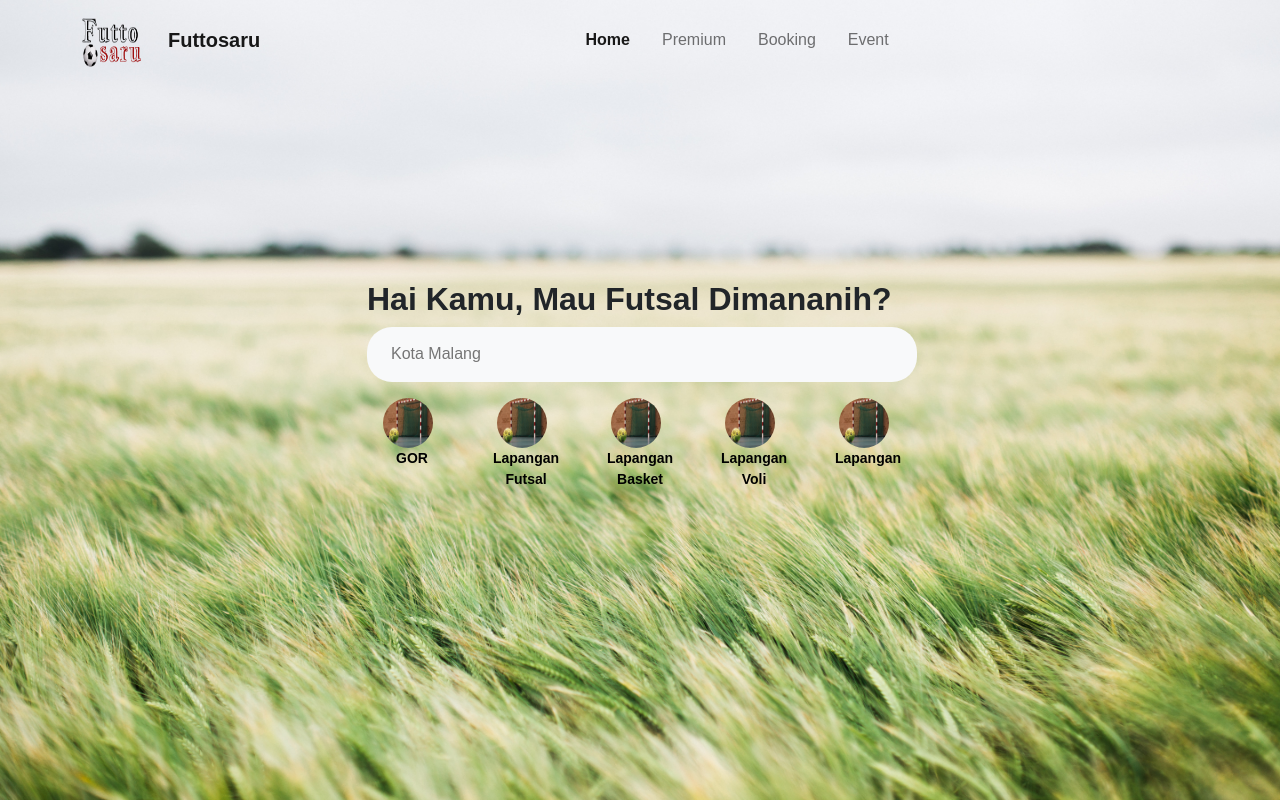
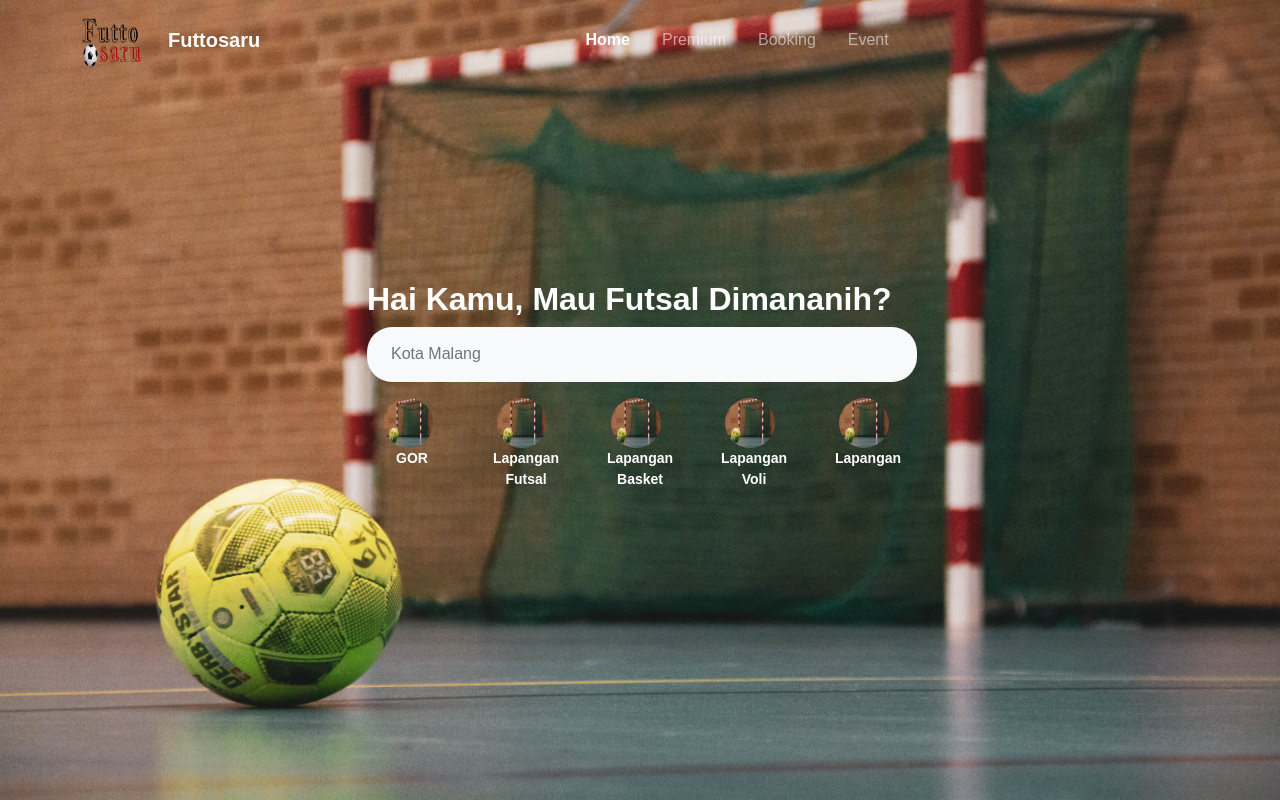
Before and after one commit to Azhun20/Futtosaru, a CodeIgniter 4 app: the page made by app/Views/dashboard.php in a window 1280 px wide. Run offline with PHP 8.4 and a stand-in for CodeIgniter, Linux system fonts and the light colour scheme; the template is opened without the code that fills it, so the values that code supplies are empty; some libraries are stand-ins or nearby versions.

Commit message:
Push Dashboard

```diff
--- a/app/Views/dashboard.php
+++ b/app/Views/dashboard.php
@@ -13,7 +13,7 @@
 
 <body>
     <!-- Navbar -->
-    <nav class="navbar navbar-expand-lg navbar-light bg-transparent position-fixed w-100">
+    <nav class="navbar navbar-expand-lg navbar-dark bg-transparent position-fixed w-100">
         <div class="container">
             <img class="icn" src="<?= base_url('Asset/img/icon.png') ?>" alt="" width="30">
             <a class="navbar-brand ms-3" href="#">Futtosaru</a>
@@ -36,7 +36,7 @@
         <div class="container h-100">
             <div class="row h-100">
                 <div class="col-md-6 hero-tagline my-auto mx-auto">
-                    <h1 class="text-dark">Hai Kamu, Mau Futsal Dimananih?</h1>
+                    <h1>Hai Kamu, Mau Futsal Dimananih?</h1>
                     <div class="btnSearch mx-auto">
                         <input type="text" class="search bg-light ps-4" placeholder="Kota Malang" aria-label="Username" aria-describedby="basic-addon1">
                     </div>
--- a/public/css/home.css
+++ b/public/css/home.css
@@ -33,14 +33,14 @@ body{
 }
 /* Hero Section style */
 #hero {
-    background-image: url('/Asset/img/bg3.jpg');
+    background-image: url('/Asset/img/background.jpg');
     background-size: 100vw 100vh;
     width: 100vw;
     height: 100vh;
 
 }
 #hero p{
-    color: #000;
+    color: #fff;
 }
 .hero-tagline h1{
     color: #fff;
```
